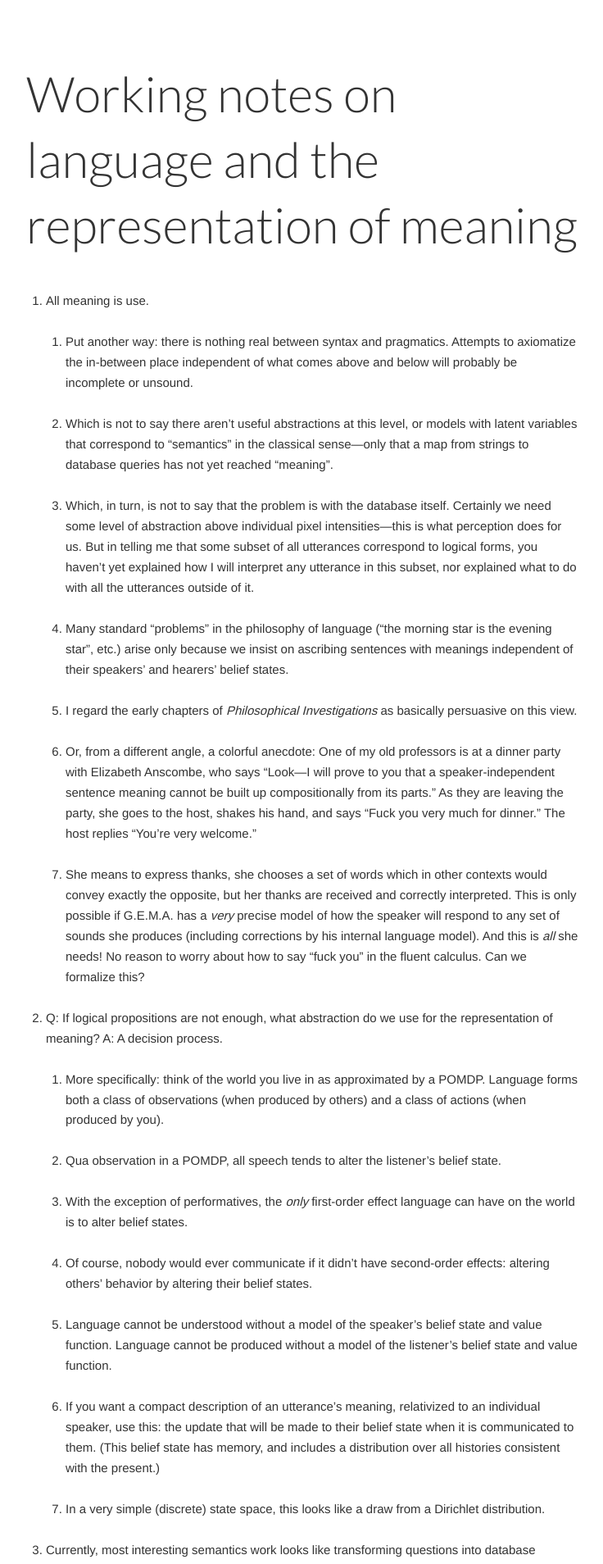
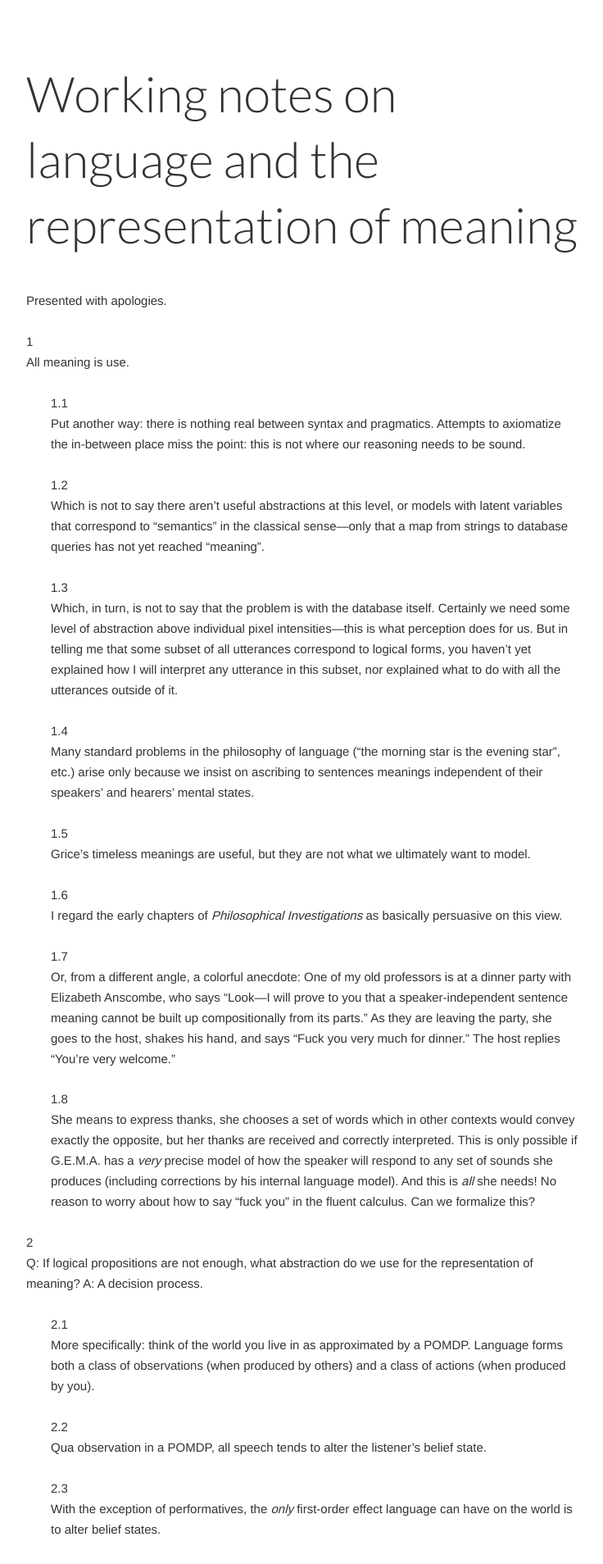
Before and after one commit to jacobandreas/writing, a Jekyll site: the page built from _posts/2014-02-27-language.md, in a window 1280 px wide. Shown: the top 1908 px of the page at 82% size, without its empty margins (43-779 px from the left). Built offline with Jekyll 4.4.1, drawn with Linux system fonts in a browser that asks for light colours; nearby versions of some CDN libraries; some of the changed text lies outside the part shown.

Commit message:
bullet fix

```diff
--- a/_posts/2014-02-27-language.md
+++ b/_posts/2014-02-27-language.md
@@ -4,17 +4,15 @@ layout: essay
 categories: [mind]
 ---
 
-<style type='text/css'>
-ol {
-  padding-left: 1.6em;
-}
-</style>
+<link rel='stylesheet' href='../css/bullets.css' />
+
+Presented with apologies.
 
 1. All meaning is use.
 
    1. Put another way: there is nothing real between syntax and pragmatics.
-      Attempts to axiomatize the in-between place independent of what comes
-      above and below will probably be incomplete or unsound.
+      Attempts to axiomatize the in-between place miss the point: this is not
+      where our reasoning needs to be sound.
 
    1. Which is not to say there aren't useful abstractions at this level, or
       models with latent variables that correspond to "semantics" in the
@@ -28,10 +26,13 @@ ol {
       yet explained how I will interpret any utterance in this subset, nor
       explained what to do with all the utterances outside of it.
 
-   1. Many standard "problems" in the philosophy of language ("the morning star
+   1. Many standard problems in the philosophy of language ("the morning star
       is the evening star", etc.) arise only because we insist on ascribing
-      sentences with meanings independent of their speakers' and hearers' belief
+      to sentences meanings independent of their speakers' and hearers' mental
       states.
+
+   1. Grice's timeless meanings are useful, but they are not what we ultimately
+      want to model.
 
    1. I regard the early chapters of _Philosophical Investigations_ as basically
       persuasive on this view.
@@ -72,6 +73,10 @@ ol {
       state and value function. Language cannot be produced without a model of
       the listener's belief state and value function.
 
+   1. This is not quite a private language argument: even if we don't want to
+      talk about public meanings, communication is only possible if there is a
+      shared inventory of symbols---an equilibrium of a coordination game.
+
    1. If you want a compact description of an utterance's meaning, relativized
       to an individual speaker, use this: the update that will be made to their
       belief state when it is communicated to them. (This belief state has
--- /dev/null
+++ b/css/bullets.css
@@ -0,0 +1,16 @@
+ol {
+  counter-reset: item;
+}
+
+ol ol {
+  padding-left: 2em;
+}
+
+ol li:before {
+  content: counters(item, ".") " ";
+  counter-increment: item;
+}
+
+ol li {
+  list-style-type: none;
+}
```
